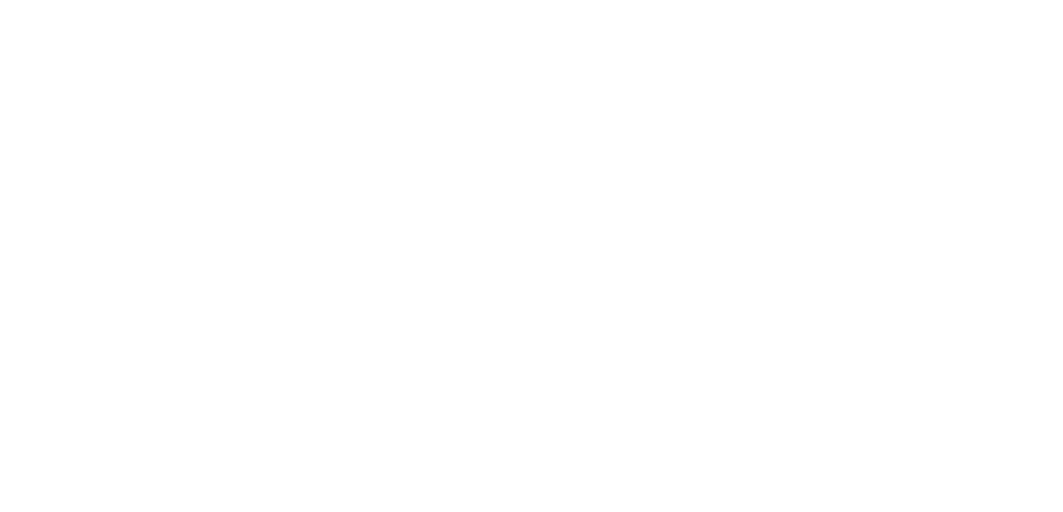
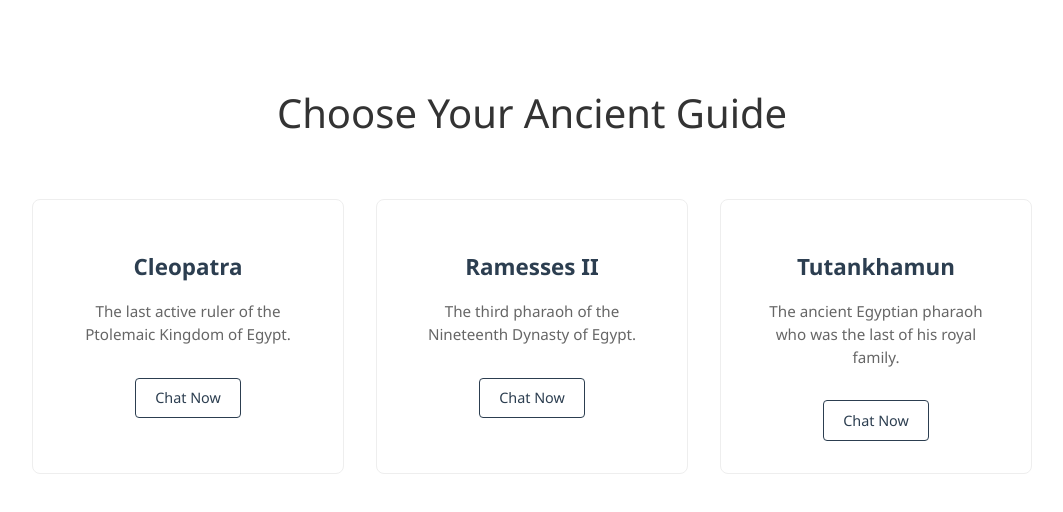
Before and after one commit to lukexyzz/historical-ai-chatbot, a React (Vite) app: page / in a window 1280 px wide. Before the commit this address had no page. Shown: the top 512 px of the page, without its empty margins (108-1171 px from the left). Built offline with nearby package versions, Linux system fonts and the light colour scheme.

Commit message:
Feat: Implement Homepage With Persona Selection And Updated Chat Routing

```diff
--- a/src/App.jsx
+++ b/src/App.jsx
@@ -1,13 +1,14 @@
-// import { useState, useEffect } from 'react'
 import { BrowserRouter, Routes, Route } from "react-router-dom"
 import './App.css'
 import Chat from "./pages/Chat.jsx"
+import Home from "./pages/Home.jsx"
 
 export default function App() {
 
   return (
     <BrowserRouter>
       <Routes>
+        <Route path="/" element={<Home />} />
         <Route path="chat" element={<Chat />} />
       </Routes>
     </BrowserRouter>
--- a/src/components/Chat/ChatWindow.jsx
+++ b/src/components/Chat/ChatWindow.jsx
@@ -4,15 +4,15 @@
 import LoadingIndicator from './LoadingIndicator';
 import useChatLogic from '../../hooks/useChatLogic';
 
-export default function ChatWindow() {
-const {
+export default function ChatWindow({ persona }) {
+    const {
         history,
         input,
         isLoading,
         chatBodyRef,
         setInput,
         handleSendMessage
-    } = useChatLogic();
+    } = useChatLogic(persona);
 
     return (
         <div className={styles.chatContainer}>
@@ -24,8 +24,8 @@
                 role="log"
             >
                 {history.length === 0 && (
-                    <p className ={styles.chatPlaceholder}>
-                        Start the conversation with Cleopatra!
+                    <p className={styles.chatPlaceholder}>
+                        Start the conversation with {persona ? persona.name : 'Cleopatra'}!
                     </p>
                 )}
 
--- a/src/hooks/useChatLogic.js
+++ b/src/hooks/useChatLogic.js
@@ -2,7 +2,7 @@
 import { fetchApiMessage } from '../utils/api.js';
 import { getCurrentTime } from '../utils/timeHelpers.js';
 
-export default function useChatLogic() {
+export default function useChatLogic(persona) {
     const [history, sethistory] = useState([]);
     const [input, setInput] = useState('');
     const [isLoading, setIsLoading] = useState(false);
@@ -27,7 +27,7 @@
             const apiMessage = {
                 role: 'api',
                 text: apiResponseText,
-                name: 'Cleopatra',
+                name: persona ? persona.name : 'Cleopatra',
                 timestamp: getCurrentTime()
             };
             sethistory(prevHistory => [...prevHistory, apiMessage]);
--- a/src/pages/Chat.jsx
+++ b/src/pages/Chat.jsx
@@ -1,4 +1,5 @@
-import { useState } from 'react';
+import { useState, useEffect } from 'react';
+import { useLocation, useNavigate } from 'react-router-dom';
 import Navbar from '../components/Layout/Navbar.jsx';
 import Sidebar from '../components/Layout/Sidebar.jsx';
 import styles from './Chat.module.css';
@@ -6,6 +7,18 @@
 
 export default function Chat() {
   const [isSidebarOpen, setIsSidebarOpen] = useState(false);
+  const location = useLocation();
+  const navigate = useNavigate();
+  const [persona, setPersona] = useState(null);
+
+  useEffect(() => {
+    if (location.state && location.state.persona) {
+      setPersona(location.state.persona);
+    } else {
+      // Redirect to home if no persona selected
+      navigate('/');
+    }
+  }, [location, navigate]);
 
   const openSidebar = () => setIsSidebarOpen(true);
   const closeSidebar = () => setIsSidebarOpen(false);
@@ -14,6 +27,8 @@
     styles.mainContent,
     isSidebarOpen ? styles.shifted : ''
   ].join(' ');
+
+  if (!persona) return null; // or a loading spinner
 
   return (
     <div className={styles.chatPageContainer}>
@@ -25,10 +40,11 @@
       <div className={mainContentClasses}>
         <Navbar
           onMenuClick={openSidebar}
+          persona={persona}
         />
 
         <div className={styles.chatArea}>
-          <ChatWindow />
+          <ChatWindow persona={persona} />
         </div>
       </div>
     </div>
--- /dev/null
+++ b/src/pages/Home.jsx
@@ -0,0 +1,45 @@
+import { useNavigate } from 'react-router-dom';
+import styles from './Home.module.css';
+
+const personas = [
+    {
+        id: 'cleopatra',
+        name: 'Cleopatra',
+        description: 'The last active ruler of the Ptolemaic Kingdom of Egypt.'
+    },
+    {
+        id: 'ramesses',
+        name: 'Ramesses II',
+        description: 'The third pharaoh of the Nineteenth Dynasty of Egypt.'
+    },
+    {
+        id: 'tutankhamun',
+        name: 'Tutankhamun',
+        description: 'The ancient Egyptian pharaoh who was the last of his royal family.'
+    }
+];
+
+export default function Home() {
+    const navigate = useNavigate();
+
+    const handlePersonaClick = (persona) => {
+        navigate('/chat', { state: { persona } });
+    };
+
+    return (
+        <div className={styles.homeContainer}>
+            <h1>Choose Your Ancient Guide</h1>
+            <div className={styles.personasGrid}>
+                {personas.map((persona) => (
+                    <div key={persona.id} className={styles.personaCard} onClick={() => handlePersonaClick(persona)}>
+                        <div className={styles.personaInfo}>
+                            <h2>{persona.name}</h2>
+                            <p>{persona.description}</p>
+                            <button className={styles.chatButton}>Chat Now</button>
+                        </div>
+                    </div>
+                ))}
+            </div>
+        </div>
+    );
+}
--- /dev/null
+++ b/src/pages/Home.module.css
@@ -0,0 +1,55 @@
+.homeContainer {
+    max-width: 1000px;
+    margin: 0 auto;
+    padding: 4rem 2rem;
+    text-align: center;
+    font-family: 'Segoe UI', Tahoma, Geneva, Verdana, sans-serif;
+}
+
+.homeContainer h1 {
+    font-size: 2.5rem;
+    margin-bottom: 4rem;
+    color: #333;
+    font-weight: 300;
+}
+
+.personasGrid {
+    display: grid;
+    grid-template-columns: repeat(auto-fit, minmax(220px, 1fr));
+    gap: 2rem;
+}
+
+.personaCard {
+    background: #fff;
+    border: 1px solid #eee;
+    border-radius: 8px;
+    padding: 2rem;
+    cursor: pointer;
+    display: flex;
+    flex-direction: column;
+    align-items: center;
+    text-align: center;
+}
+
+.personaInfo h2 {
+    color: #2c3e50;
+    margin-bottom: 1rem;
+    font-size: 1.4rem;
+}
+
+.personaInfo p {
+    color: #666;
+    margin-bottom: 2rem;
+    font-size: 0.95rem;
+    line-height: 1.5;
+}
+
+.chatButton {
+    background: transparent;
+    color: #2c3e50;
+    border: 1px solid #2c3e50;
+    padding: 0.6rem 1.2rem;
+    border-radius: 4px;
+    font-size: 0.9rem;
+    cursor: pointer;
+}
```
